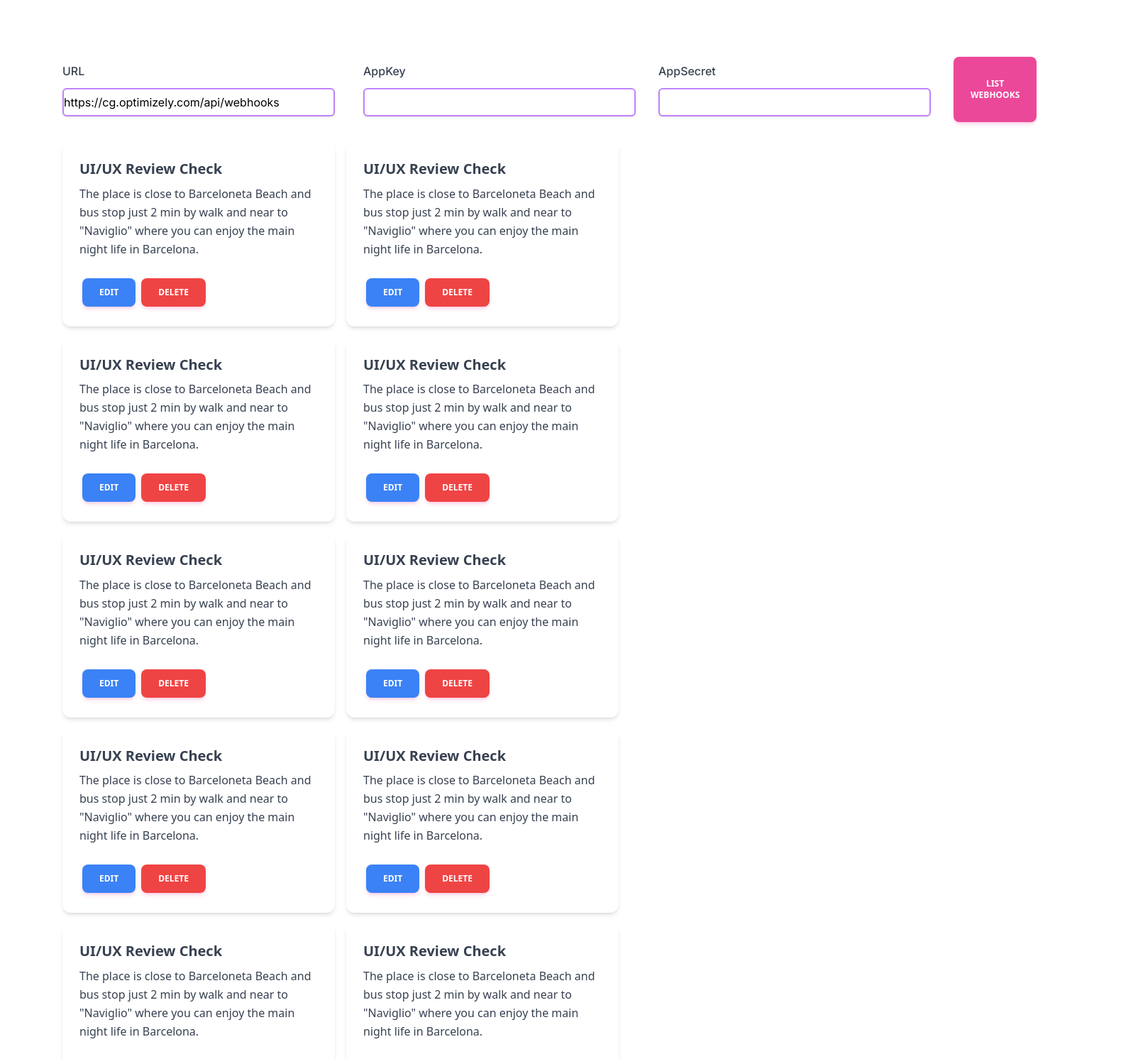
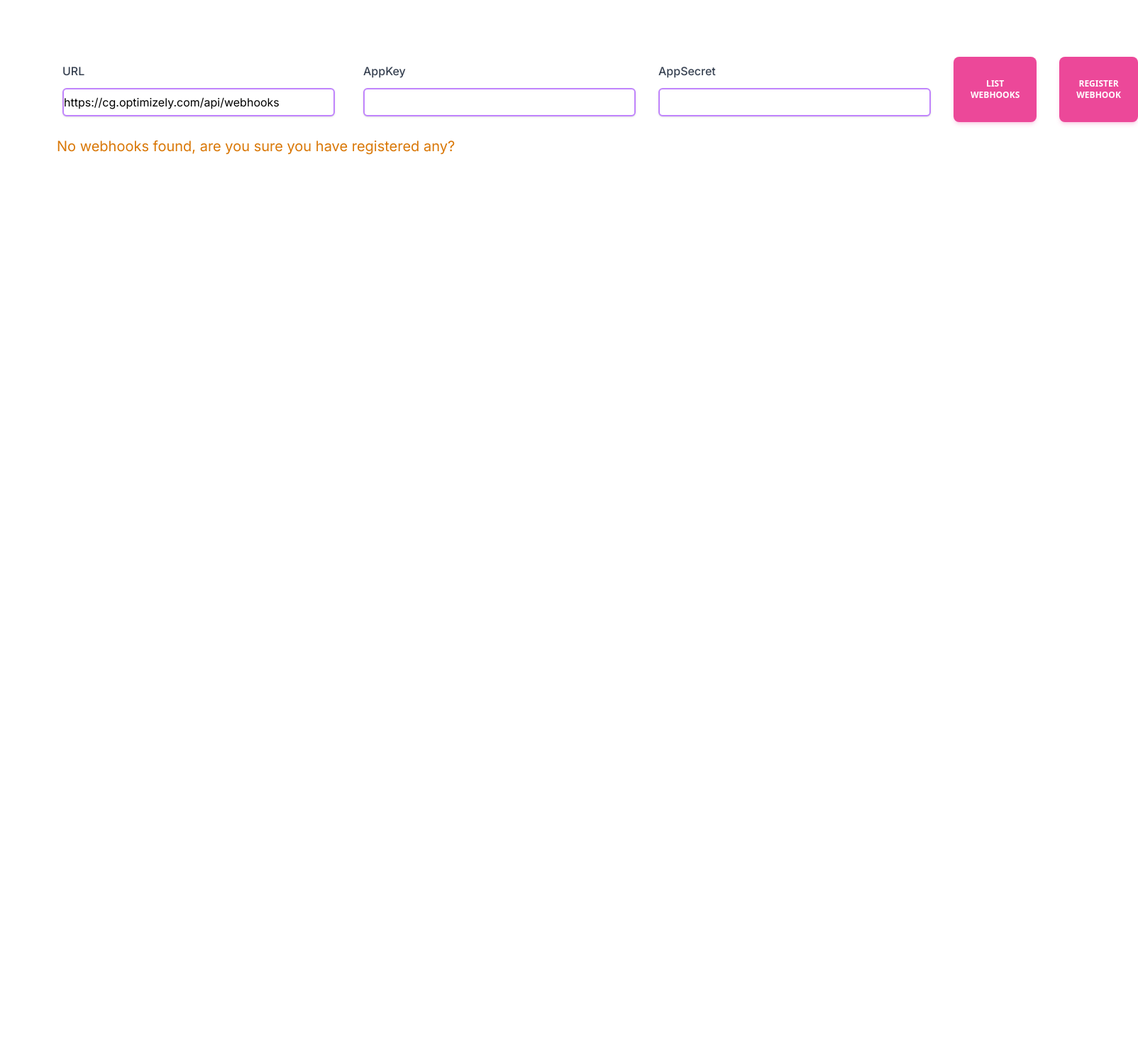
Before and after one commit to kunalshetye/cg-webhooks, a Next.js app: page / in a window 1280 px wide. Shown: the top 1492 px of the page at 71% size, 1604 px wide, since content can reach past the window. After the commit the page ends 800 px from the top, so only its background shows below. Built offline with nearby package versions, Linux system fonts and the light colour scheme.

Commit message:
hmac is working

```diff
--- a/src/app/page.tsx
+++ b/src/app/page.tsx
@@ -1,12 +1,20 @@
-import Settings from "@/components/Settings"
-import Webhooks from "@/components/Webhooks"
+'use client';
+
+import Settings from "@/components/Settings";
+import Webhooks from "@/components/Webhooks";
+import { useState } from "react";
 
 export default function Home() {
+  const [webhooks, setWebhooks] = useState([]);
+  const webhookHandler = function(data: []){
+    console.log(data);
+    setWebhooks(data);
+  }
   return (
     <main className="p-20">
       <div className="flex flex-col">
-        <Settings />
-        <Webhooks />
+        <Settings webhookHandler={webhookHandler}/>
+        <Webhooks hooksData={webhooks} />
       </div>
     </main>
   )
--- a/src/components/Settings.tsx
+++ b/src/components/Settings.tsx
@@ -1,13 +1,28 @@
 'use client';
-import { useState } from "react";
+import { useEffect, useState } from "react";
+import { sendRequest } from "../lib/hmac";
 
-export default function Settings(){
+export default function Settings({ webhookHandler }){
     const [url, setUrl] = useState("https://cg.optimizely.com/api/webhooks");
-    const [appKey, setAppKey] = useState("");
-    const [appSecret, setAppSecret] = useState("");
-    const handleListWebhooks = function(){
-        console.log("list webhooks called");
+    const [appKey, setAppKey] = useState(localStorage !== undefined ? localStorage.getItem("appKey") || "" : "");
+    const [appSecret, setAppSecret] = useState(localStorage !== undefined ? localStorage.getItem("appSecret") || "" : "");
+
+    const handleListWebhooks = async function(){
+        sendRequest(url, appKey, appSecret, "GET")
+        .then((res) => {
+            console.log(res);
+            return res.json()
+        })
+        .then((data) => {
+            webhookHandler(data);
+        })
     }
+
+    useEffect(() => {
+            if(appKey != "") localStorage.setItem("appKey", appKey);
+            if(appSecret != "") localStorage.setItem("appSecret", appSecret);
+            if(url != "") localStorage.setItem("url", url);
+    },[url,appKey,appSecret]);
 
     return(
         <div className="flex flex-col md:flex-row md:space-x-8">
@@ -33,6 +48,8 @@ export default function Settings(){
               type="text"
               id="appkey"
               className="h-10 w-96 rounded-md border-2 border-purple-400 shadow focus:shadow-xl"
+              onChange={(e) => setAppKey(e.target.value)}
+              value={appKey}
             />
           </div>
           <div className="m-2">
@@ -44,6 +61,8 @@ export default function Settings(){
               type="text"
               id="appsecret"
               className="h-10 w-96 rounded-md border-2 border-purple-400 shadow focus:shadow-xl"
+              onChange={(e) => setAppSecret(e.target.value)}
+              value={appSecret}
             />
           </div>
           <button
@@ -54,6 +73,14 @@ export default function Settings(){
             >
             List Webhooks
           </button>
+          <button
+              className="mt-8 ml-4 md:mt-0 md:ml-0 select-none rounded-lg bg-pink-500 py-3 px-6 text-center align-middle font-sans text-xs font-bold uppercase text-white shadow-md shadow-pink-500/20 transition-all hover:shadow-lg hover:shadow-pink-500/40 focus:opacity-[0.85] focus:shadow-none active:opacity-[0.85] active:shadow-none disabled:pointer-events-none disabled:opacity-50 disabled:shadow-none"
+              type="button"
+              data-ripple-light="true"
+              onClick={handleListWebhooks}
+            >
+            Register Webhook
+          </button>
         </div>
     );
 }
--- a/src/components/Webhook.tsx
+++ b/src/components/Webhook.tsx
@@ -1,4 +1,4 @@
-export default function Webhook(){
+export default function Webhook({ data }){
     return(
         <div className="m-2 relative flex w-96 flex-col rounded-xl bg-white bg-clip-border text-gray-700 shadow-md">
             <div className="p-6">
@@ -17,14 +17,14 @@ export default function Webhook(){
                 type="button"
                 data-ripple-light="true"
               >
-                Edit
+                Edit (TODO)
               </button>
               <button
                 className="m-1 select-none rounded-lg bg-red-500 py-3 px-6 text-center align-middle font-sans text-xs font-bold uppercase text-white shadow-md shadow-pink-500/20 transition-all hover:shadow-lg hover:shadow-pink-500/40 focus:opacity-[0.85] focus:shadow-none active:opacity-[0.85] active:shadow-none disabled:pointer-events-none disabled:opacity-50 disabled:shadow-none"
                 type="button"
                 data-ripple-light="true"
               >
-                Delete
+                Delete (TODO)
               </button>
             </div>
           </div>
--- a/src/components/Webhooks.tsx
+++ b/src/components/Webhooks.tsx
@@ -1,21 +1,9 @@
 import Webhook from "./Webhook";
-
-export default function Webhooks(){
+export default function Webhooks({ hooksData }){
     return(
         <div className="mt-5 flex flex-wrap">
-          <Webhook />
-          <Webhook />
-          <Webhook />
-          <Webhook />
-          <Webhook />
-          <Webhook />
-          <Webhook />
-          <Webhook />
-          <Webhook />
-          <Webhook />
-          <Webhook />
-          <Webhook />
-          <Webhook />
+          {hooksData.length == 0 && (<h2 className="text-xl text-amber-600">No webhooks found, are you sure you have registered any?</h2>)}
+          {hooksData.length > 0 && hooksData.map((hook: any) => <Webhook data={hook} />)}
         </div>
     );
 }
--- /dev/null
+++ b/src/lib/hmac.jsx
@@ -0,0 +1,36 @@
+import Base64 from "crypto-js/enc-base64";
+import hmacSHA256 from "crypto-js/hmac-sha256";
+import md5 from "crypto-js/md5";
+
+function getAuthenticationHeader(url, method, body, appKey, secretKey) {
+
+  const secret = Base64.parse(secretKey);
+  const urlTemp = new URL(url);
+  const target = urlTemp.pathname + urlTemp.search;
+  const timestamp = new Date().getTime();
+  const nonce = Math.random().toString(36).substring(7);
+  const body_b64 = Base64.stringify(md5(body ||""));
+  const message = appKey + method + target + timestamp + nonce + body_b64;
+  const hmac = hmacSHA256(message, secret);
+  const base64hmac = Base64.stringify(hmac);
+  const authHeader = `epi-hmac ${appKey}:${timestamp}:${nonce}:${base64hmac}`;
+  return authHeader;
+}
+
+export async function sendRequest(url, appKey, appSecret, method, headers, body) {
+  console.log(`${url} - ${appKey} - ${appSecret} - ${method} - ${headers} - ${body}`);
+
+  const stringifiedBody = JSON.stringify(body);
+  const authHeader = getAuthenticationHeader(url, method, stringifiedBody, appKey, appSecret);
+
+  const options = {
+    method: method,
+    headers: {
+      "Authorization": authHeader,
+      "Accept": "application/json",
+    },
+    body: stringifiedBody
+  };
+
+  return fetch(url, options);
+}
```
Also changed, not shown: src/lib/hmac.tsx (deleted, +0 -32 lines).
